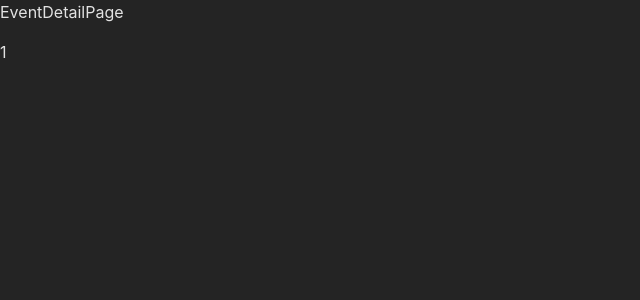
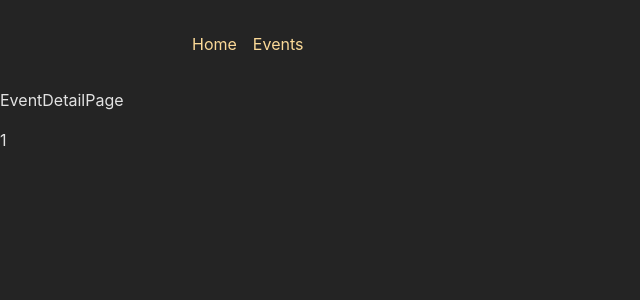
Before and after one commit to Dhavisco/ApiJs, a React (Vite) app in the folder frontend/: page /events/1 in a window 1280 px wide. Shown: the top 300 px of the page, without its empty margins (0-640 px from the left). Built offline with nearby package versions, Linux system fonts and the light colour scheme.

Commit message:
added root layout

```diff
--- a/frontend/src/App.jsx
+++ b/frontend/src/App.jsx
@@ -6,6 +6,7 @@
 import EventDetailPage from "./pages/EventDetailPage";
 import NewEventPage from "./pages/NewEventPage";
 import EditEventPage from "./pages/EditEventPage";
+import RootLayout from "./pages/Root";
 
 // 1. Add five new (dummy) page components (content can be simple <h1> elements)
 //    - HomePage
@@ -31,14 +32,18 @@
 //using the routing technique learnt in the course
 
 const router = createBrowserRouter([
-  {path:'/', element: <HomePage/>},
-  {path:'/events', element:<EventsPage/>},
-  {path:'/events/:eventId', element: <EventDetailPage/>},
-  {path:'/events/new', element:<NewEventPage/>},
-  {path:'/events/:eventId/edit', element:<EditEventPage/>}
-
-
-])
+  {
+    path: "/",
+    element: <RootLayout/>,
+    children: [
+      {index:true, element:<HomePage/>},
+      { path: "/events", element: <EventsPage /> },
+      { path: "/events/:eventId", element: <EventDetailPage /> },
+      { path: "/events/new", element: <NewEventPage /> },
+      { path: "/events/:eventId/edit", element: <EditEventPage /> },
+    ],
+  },
+]);
 
 function App() {
   return <RouterProvider router={router}/>;
--- /dev/null
+++ b/frontend/src/pages/Root.jsx
@@ -0,0 +1,14 @@
+import MainNavigation from '../components/MainNavigation'
+import { Outlet } from 'react-router-dom'
+const RootLayout = () => {
+  return (
+    <>
+      <MainNavigation />
+      <main>
+        <Outlet />
+      </main>
+    </>
+  );
+}
+
+export default RootLayout
```
